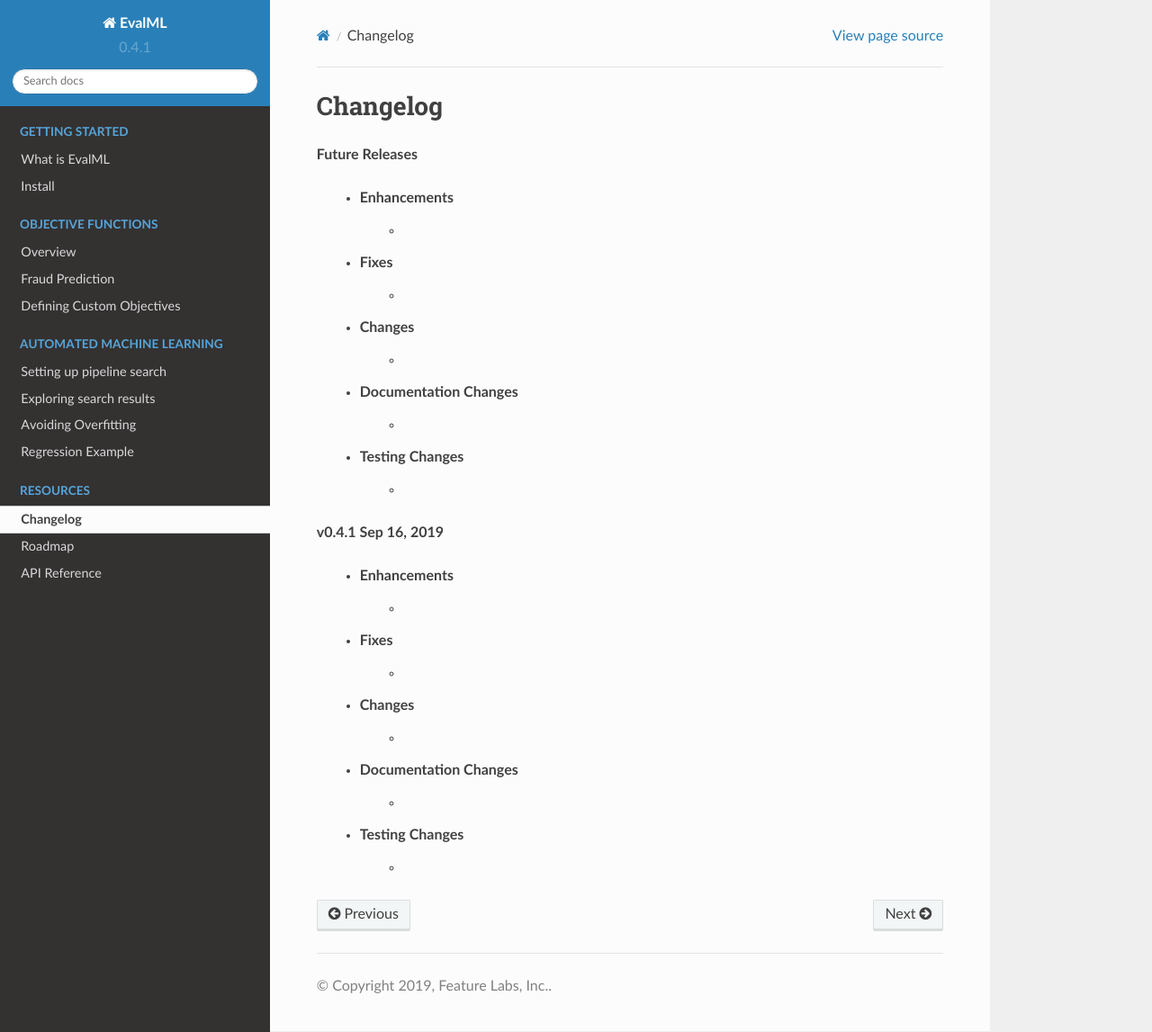
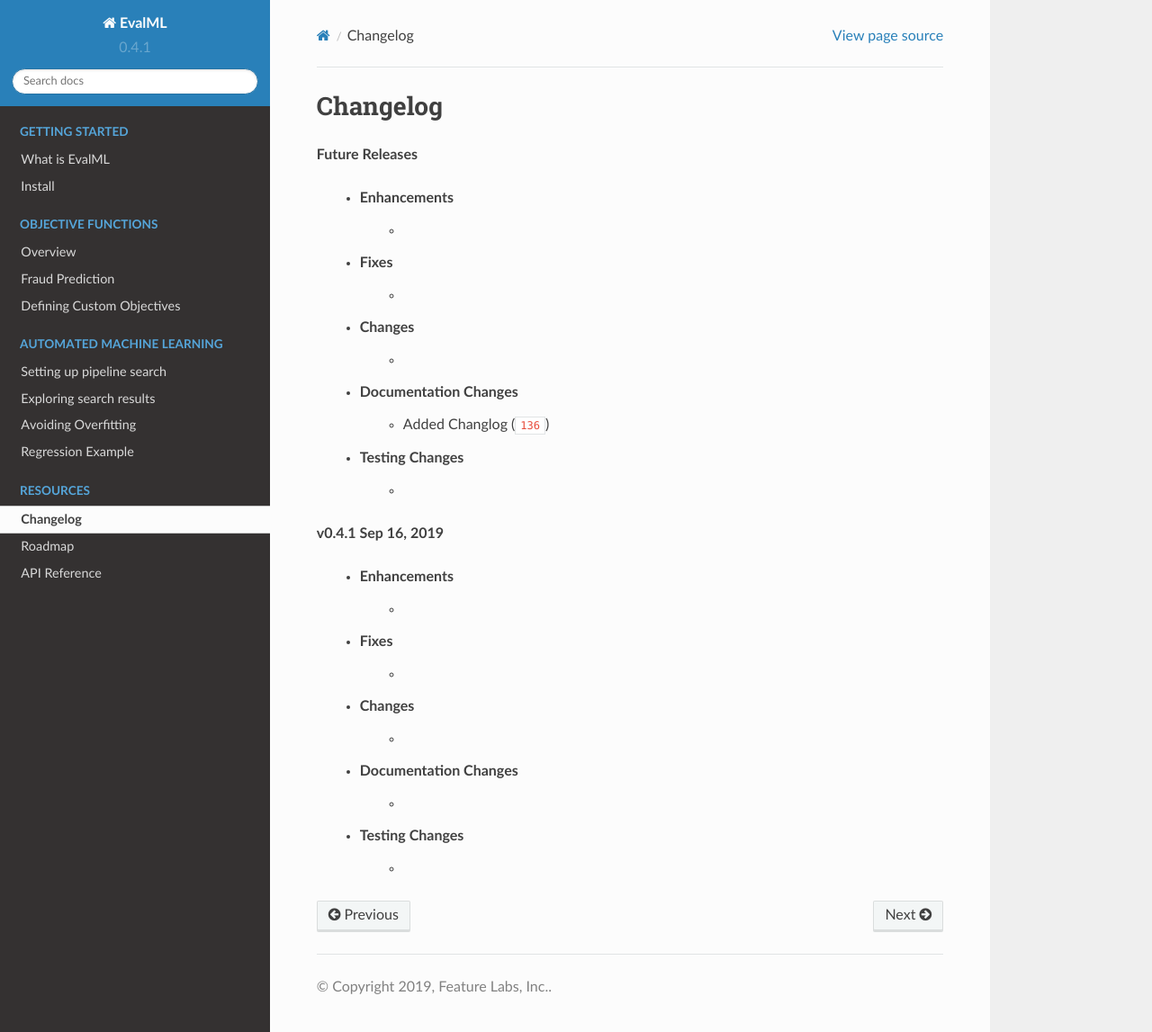
Before and after one commit to alteryx/evalml, a Sphinx documentation site: the page built from docs/source/changelog.rst, in a window 1280 px wide and 1147 px high. Shown: the whole window at 90% size. Built offline with Sphinx 7.4.7 and the Read the Docs theme 2.0.0, drawn with Linux system fonts in a browser that asks for light colours; pages that are not in the unit, such as notebooks, are missing from menus; cross-references to code outside the pages are shown as plain code.

Commit message:
Add to changelog

```diff
--- a/docs/source/changelog.rst
+++ b/docs/source/changelog.rst
@@ -11,7 +11,7 @@
     * Changes
         *
     * Documentation Changes
-        *
+        * Added Changlog (:pr:`136`)
     * Testing Changes
         *
 
```
